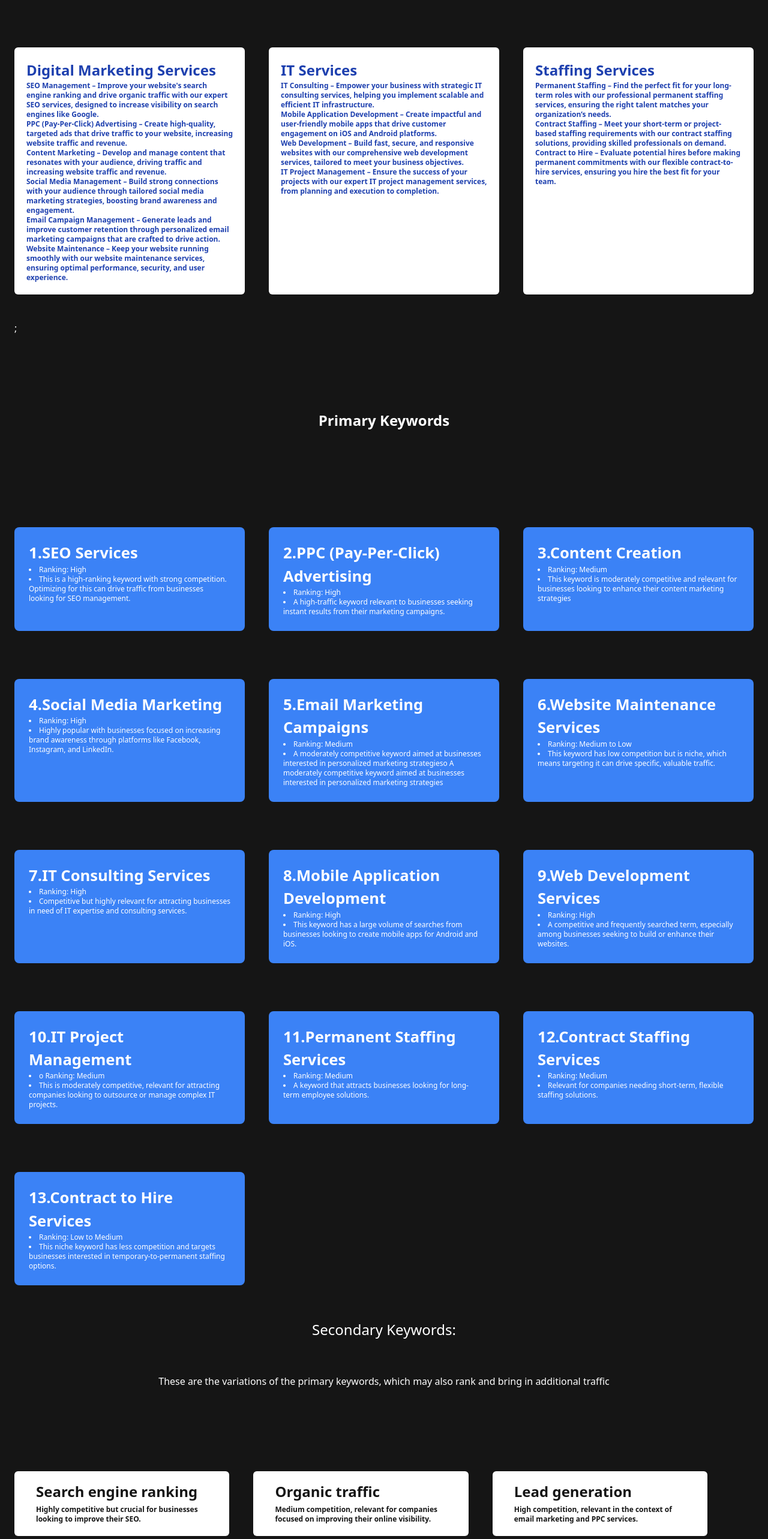
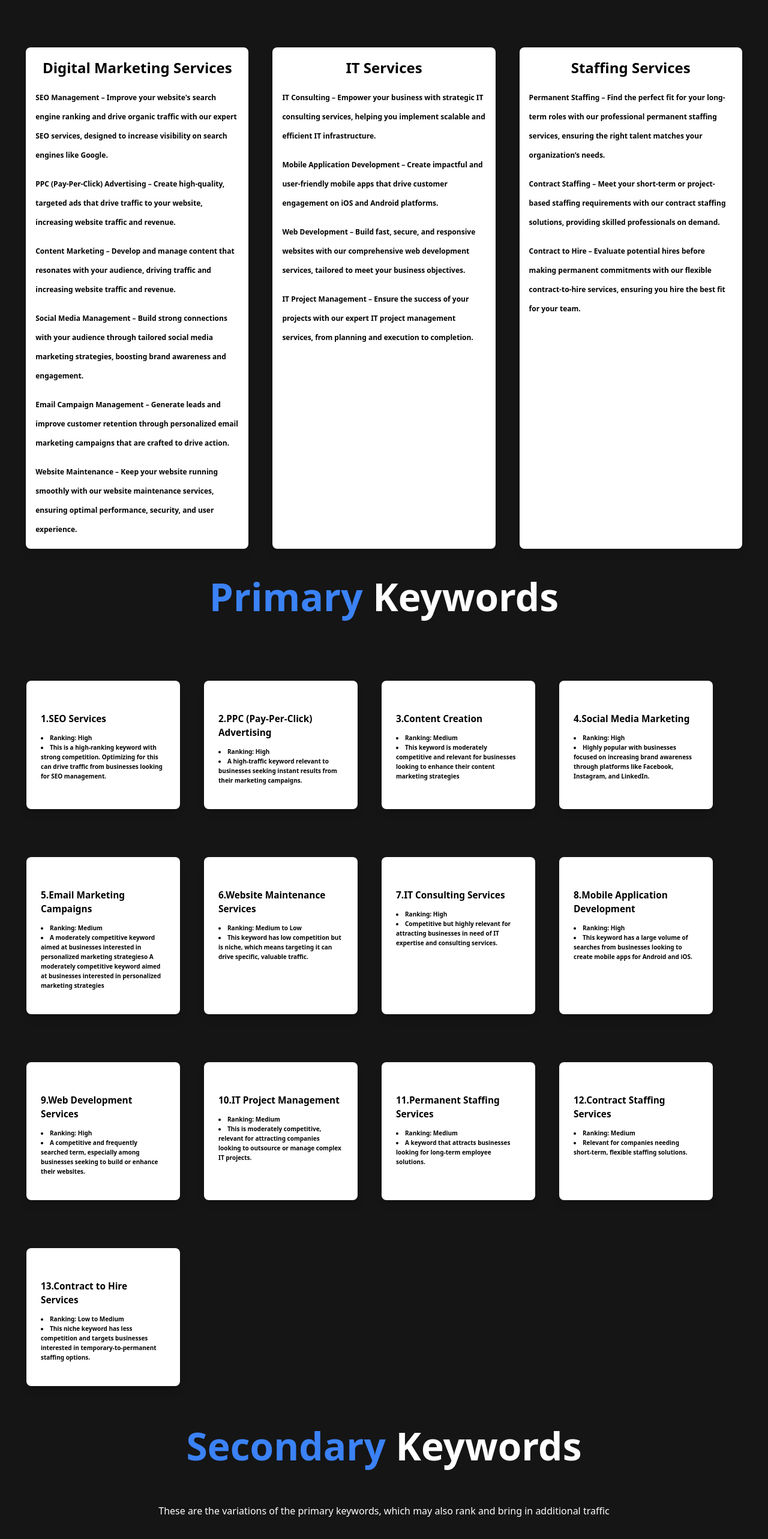
Before and after one commit to galasitsolutions/Galas, a React (Vite) app: page /about in a window 1280 px wide. Shown: the part 1200-3766 px from the top of the page at 60% size. Built offline with nearby package versions, Linux system fonts and the light colour scheme.

Commit message:
New Modifications

```diff
--- a/src/components/pages/About.jsx
+++ b/src/components/pages/About.jsx
@@ -84,7 +84,7 @@ const Primary = [
     ]
   },{
     title:"10.IT Project Management",
-    description:["o	Ranking: Medium",
+    description:["Ranking: Medium",
       "This is moderately competitive, relevant for attracting companies looking to outsource or manage complex IT projects."
     ]
   },{
@@ -159,11 +159,11 @@ const About = () => {
             <div className="flex flex-wrap mt-20 gap-10 leading-8">
                 {ServiceData.map(item=>{
                   return(
-                    <div className="sm:w-full bg-[#fff] text-[#1e40af] font-semibold lg:w-[30vw] p-5 text-xs rounded-md hover:bg-[#1e40af] hover:text-[#fff] hover:rounded-[3vw]">
-                      <h4>{item.title}</h4>
+                    <div className="rounded-lg shadow-lg overflow-hidden w-[29vw] p-2 bg-white text-black hover:bg-[#1e40af] hover:text-[#fff]">
+                      <h4 className="p-2 font-bold text-center">{item.title}</h4>
                       <ul>
                       {item.description.map((desc) => (
-                        <li key={desc}>
+                        <li className="p-2 text-[12px] font-semibold" key={desc}>
                           {desc}
                         <br />
                         </li>
@@ -171,20 +171,19 @@ const About = () => {
                       </ul>
                     </div>
                     )
-                  })};
+                  })}
               </div>
           </div>
-
-          <h4 className="my-20 font-semibold text-center">Primary Keywords</h4>
-          <div className="primary group cursor-pointer flex flex-wrap gap-10 fit-content">
+          <h4 className="font-semibold p-2 text-5xl text-center w-full text-[#fff] text-[5vw]"><span className="text-[#3b82f6]">Primary</span> Keywords</h4>
+          <div className="primary flex flex-wrap rounded-lg gap-10 p-5 fit-content">
               {Primary.map(item=>{
                 return(
                   <>
-                  <div className="p-6 sm:text-xs mt-10 group-hover:blur-sm hover:!blur-none  group-hover:scale-[0.85] hover:!scale-100 rounded-lg w-[30vw]  bg-[#3b82f6] hover:bg-[#1e40af]">
-                  <h5 className="sm:text-[2vw] font-semibold">{item.title}</h5>
+                  <div className="p-6 sm:text-xs mt-10 rounded-lg shadow-lg overflow-hidden w-[20vw] bg-white py-10 text-black hover:bg-[#1e40af] hover:text-[#fff]">
+                  <h5 className="sm:text-[2vw] lg:text-[1.2vw] font-semibold py-3">{item.title}</h5>
                   <ul className="list-disc list-inside">
                   {item.description.map((desc) => (
-                        <li key={desc}>{desc}<br />
+                        <li className=" text-[10px] font-semibold" key={desc}>{desc}<br />
                         </li>
                   ))}
                   </ul>
@@ -194,25 +193,25 @@ const About = () => {
               })}
           </div>
 
-          <h4 className="mt-4 flex items-center">Secondary Keywords:</h4>
+          <h4 className="font-semibold p-2 text-5xl text-center w-full text-[#fff] text-[5vw]"><span className="text-[#3b82f6]">Secondary</span> Keywords</h4>
           <p className="mt-4 mb-4 w-full text-center">These are the variations of the primary keywords, which may also rank and bring in additional traffic</p>
-          <div className="mt-20 flex flex-wrap gap-10 items-center gap-10">
+          <div className=" mx-10 flex items-center justify-center w-full h-[30vh] gap-10 p-10 p-2 text-black">
               {Secondary.map(item=>{
                 return(
                   <>
-                  <div className= "bg-[#fff] w-[28vw] text-[#151515] px-5 py-5 rounded-md hover:bg-[#1e40af] hover:text-sky-200">
-                    <h5 className="font-semibold text-xl sm:text-[3vh] px-4">{item.title}</h5>
-                    <p className="text-xs  px-4 leading-1 mt-2 sm:text-xs font-semibold">{item.description}</p>
+                  <div className= "bg-[#fff] w-[27vw] h-[15vw] text-[#151515] rounded-lg shadow-lg overflow-hidden hover:bg-[#1e40af] hover:text-[#fff]">
+                    <h5 className="font-semibold text-[2.6vh] text-center p-4">{item.title}</h5>
+                    <p className="text-[15px] mt-2 px-2">{item.description}</p>
                   </div>
                   </>
                 )
               })}
           </div>
-          <h4 className="mt-4 flex items-center justify-center">Ranking Potential:</h4>
-          <div className="mt-20 group flex flex-wrap gap-20 p-6 items-center w-full justify-center w-full">
+          <h4 className="font-semibold p-2 text-5xl text-center w-full text-[#fff] text-[5vw]">Ranking <span className="text-[#3b82f6]">Potential</span></h4>
+          <div className="mt-10 group flex flex-wrap gap-20 p-6 items-center w-full justify-center w-full">
             {Ranking.map((item) => (
-              <div className="bg-[#fff] w-[20vw] h-[18vw] text-[#151515] p-5 rounded-[8vh] group-hover:scale-[0.85] hover:!scale-100 hover:text-[#1e40af] hover:font-bold">
-                <p className="text-md px-4 leading-1 mt-4">{item.description}</p>
+              <div className="bg-[#fff] w-[20vw] h-[15vw] text-[#151515] p-2 rounded-lg shadow-lg overflow-hidden hover:bg-[#1e40af] hover:text-[#fff]">
+                <p className="text-[15px]  px-4 leading-1 mt-3 font-semibold">{item.description}</p>
               </div>
             ))}
           </div>
```
